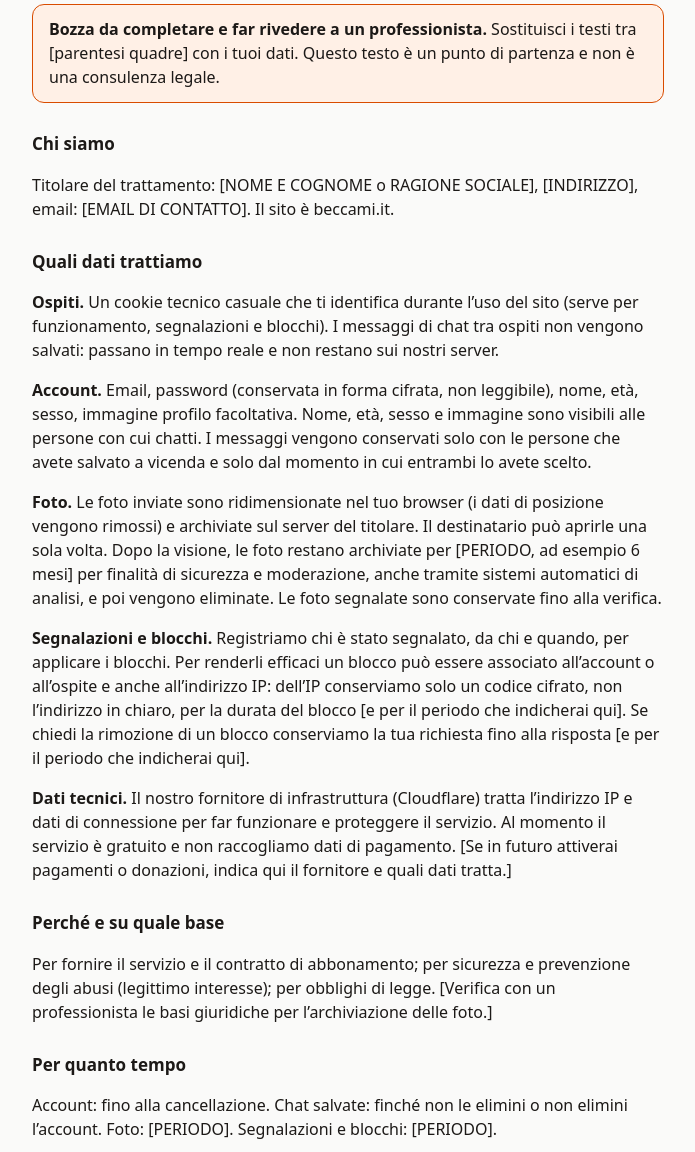
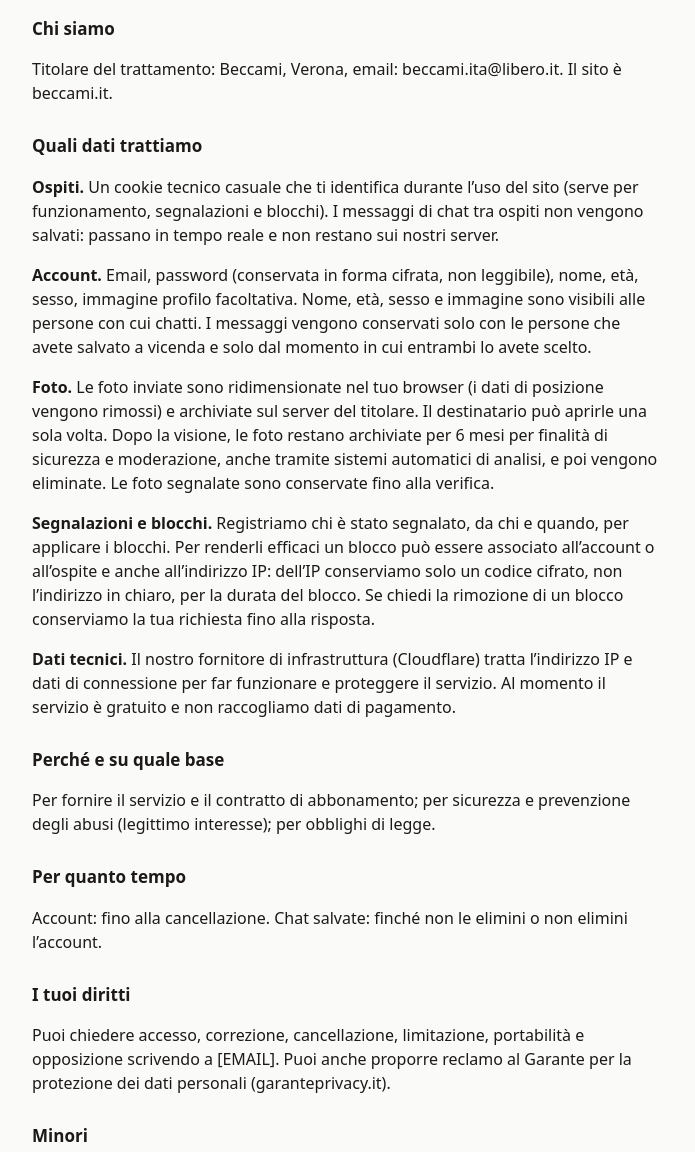
Before and after one commit to FedeRoss00/beccami, a website: page public/privacy.html in a window 1280 px wide. Shown: the part 134-1286 px from the top of the page, without its empty margins (292-987 px from the left). Drawn offline with Linux system fonts and the light colour scheme.

Commit message:
Update privacy policy with specific details

```diff
--- a/public/privacy.html
+++ b/public/privacy.html
@@ -12,20 +12,19 @@
 <main class="legale">
 <p><a href="/">← Torna a Beccami</a></p>
 <h1>Informativa privacy</h1>
-<p class="bozza"><strong>Bozza da completare e far rivedere a un professionista.</strong> Sostituisci i testi tra [parentesi quadre] con i tuoi dati. Questo testo è un punto di partenza e non è una consulenza legale.</p>
 
 <h2>Chi siamo</h2>
-<p>Titolare del trattamento: [NOME E COGNOME o RAGIONE SOCIALE], [INDIRIZZO], email: [EMAIL DI CONTATTO]. Il sito è beccami.it.</p>
+<p>Titolare del trattamento: Beccami, Verona, email: beccami.ita@libero.it. Il sito è beccami.it.</p>
 <h2>Quali dati trattiamo</h2>
 <p><strong>Ospiti.</strong> Un cookie tecnico casuale che ti identifica durante l’uso del sito (serve per funzionamento, segnalazioni e blocchi). I messaggi di chat tra ospiti non vengono salvati: passano in tempo reale e non restano sui nostri server.</p>
 <p><strong>Account.</strong> Email, password (conservata in forma cifrata, non leggibile), nome, età, sesso, immagine profilo facoltativa. Nome, età, sesso e immagine sono visibili alle persone con cui chatti. I messaggi vengono conservati solo con le persone che avete salvato a vicenda e solo dal momento in cui entrambi lo avete scelto.</p>
-<p><strong>Foto.</strong> Le foto inviate sono ridimensionate nel tuo browser (i dati di posizione vengono rimossi) e archiviate sul server del titolare. Il destinatario può aprirle una sola volta. Dopo la visione, le foto restano archiviate per [PERIODO, ad esempio 6 mesi] per finalità di sicurezza e moderazione, anche tramite sistemi automatici di analisi, e poi vengono eliminate. Le foto segnalate sono conservate fino alla verifica.</p>
-<p><strong>Segnalazioni e blocchi.</strong> Registriamo chi è stato segnalato, da chi e quando, per applicare i blocchi. Per renderli efficaci un blocco può essere associato all’account o all’ospite e anche all’indirizzo IP: dell’IP conserviamo solo un codice cifrato, non l’indirizzo in chiaro, per la durata del blocco [e per il periodo che indicherai qui]. Se chiedi la rimozione di un blocco conserviamo la tua richiesta fino alla risposta [e per il periodo che indicherai qui].</p>
-<p><strong>Dati tecnici.</strong> Il nostro fornitore di infrastruttura (Cloudflare) tratta l’indirizzo IP e dati di connessione per far funzionare e proteggere il servizio. Al momento il servizio è gratuito e non raccogliamo dati di pagamento. [Se in futuro attiverai pagamenti o donazioni, indica qui il fornitore e quali dati tratta.]</p>
+<p><strong>Foto.</strong> Le foto inviate sono ridimensionate nel tuo browser (i dati di posizione vengono rimossi) e archiviate sul server del titolare. Il destinatario può aprirle una sola volta. Dopo la visione, le foto restano archiviate per 6 mesi per finalità di sicurezza e moderazione, anche tramite sistemi automatici di analisi, e poi vengono eliminate. Le foto segnalate sono conservate fino alla verifica.</p>
+<p><strong>Segnalazioni e blocchi.</strong> Registriamo chi è stato segnalato, da chi e quando, per applicare i blocchi. Per renderli efficaci un blocco può essere associato all’account o all’ospite e anche all’indirizzo IP: dell’IP conserviamo solo un codice cifrato, non l’indirizzo in chiaro, per la durata del blocco. Se chiedi la rimozione di un blocco conserviamo la tua richiesta fino alla risposta.</p>
+<p><strong>Dati tecnici.</strong> Il nostro fornitore di infrastruttura (Cloudflare) tratta l’indirizzo IP e dati di connessione per far funzionare e proteggere il servizio. Al momento il servizio è gratuito e non raccogliamo dati di pagamento.</p>
 <h2>Perché e su quale base</h2>
-<p>Per fornire il servizio e il contratto di abbonamento; per sicurezza e prevenzione degli abusi (legittimo interesse); per obblighi di legge. [Verifica con un professionista le basi giuridiche per l’archiviazione delle foto.]</p>
+<p>Per fornire il servizio e il contratto di abbonamento; per sicurezza e prevenzione degli abusi (legittimo interesse); per obblighi di legge.</p>
 <h2>Per quanto tempo</h2>
-<p>Account: fino alla cancellazione. Chat salvate: finché non le elimini o non elimini l’account. Foto: [PERIODO]. Segnalazioni e blocchi: [PERIODO].</p>
+<p>Account: fino alla cancellazione. Chat salvate: finché non le elimini o non elimini l’account.</p>
 <h2>I tuoi diritti</h2>
 <p>Puoi chiedere accesso, correzione, cancellazione, limitazione, portabilità e opposizione scrivendo a [EMAIL]. Puoi anche proporre reclamo al Garante per la protezione dei dati personali (garanteprivacy.it).</p>
 <h2>Minori</h2>
```
